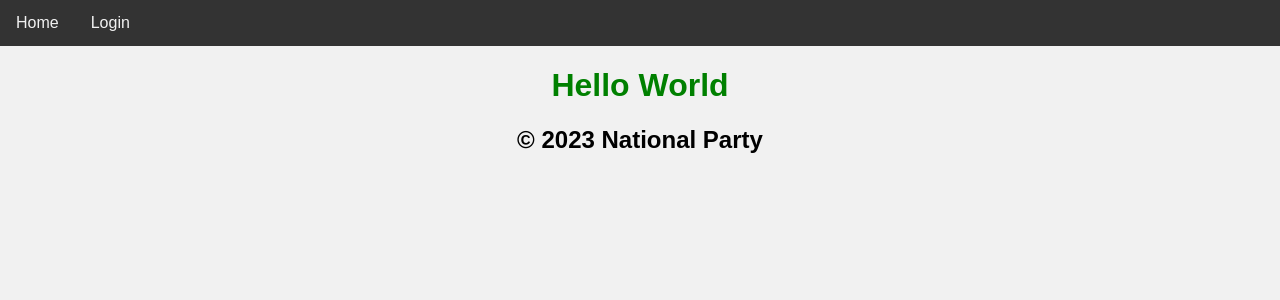
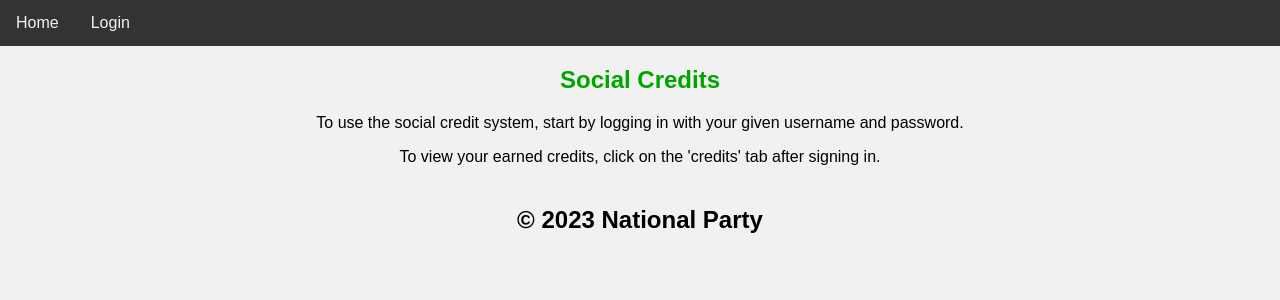
Before and after one commit to Jordan15761593619566/Social-Credits, a Flask app: page / in a window 1280 px wide. Shown: the part 80-380 px from the top of the page. Run offline with Flask 2, Linux system fonts and the light colour scheme.

Commit message:
sprint 3 end

```diff
--- a/routes.py
+++ b/routes.py
@@ -4,6 +4,7 @@
 from flask_login import LoginManager, login_user, current_user
 from forms import Select_Activity, Select_User
 import hashlib
+import time
 
 app = Flask(__name__)
 
@@ -43,20 +44,25 @@
         password = user_hashed_password.hexdigest()
         if user and user.check_password(password):
             login_user(user)
+            if user.permissions == "ADMINISTRATOR":
+                flash ('Successfully logged in with administrative permissions!', 'success') #Letting admin users know they have correct admin perms
+            else:
+                flash('Successfully logged in!', 'success')
             #now current_user is set to this user- redirect back to home
-            return render_template('home.html', page_title='HOME')
+            return redirect(url_for('root'))
 
         # Else flash an error message
         else:
-            flash("Username and password not recognised")
-    return render_template("login.html", page_title = 'login')
+            flash("Incorrect username or password. Please check your details and try again", 'error')
+    return render_template("login.html", page_title = 'Login')
 
 @app.route('/logout', methods=["GET","POST"])
 @login_required
 def logout():
     # log out the user
     logout_user()
-    return redirect(url_for('root'))
+    flash('Successfully logged out!', 'success')
+    return redirect(url_for('root')) # This redirect goes back to the homepage - the '/' (root) route
 
 # Home page route
 @app.route('/')
@@ -94,19 +100,27 @@
         db.session.add(new_user)
         db.session.commit()
 
-        flash("Successfully created account!")
+        flash("Successfully created account!", 'success')
     return redirect(url_for('admin'))
 
 @app.route('/credits', methods = ["GET","POST"])
 def credits():
+    # Getting the user information from the database, filtering with the current signed in user.
     user = models.User.query.filter_by(id=current_user.id).first()
     user_activities = models.User_Activities.query.filter_by(user_id = current_user.id).all()
+    # Getting the starting credits
     user_credits = user.credits
+    # Creating an empty list to append the activities to
     all_activities = []
+    # Every activity the user has completed
     for user_activity in user_activities:
+        # Getting the activity completed from the database
         activity = models.Activities.query.filter_by(id = user_activity.activity_id).first()
+        # Saving its value
         activity_value = activity.value
+        # Totalling the credits
         user_credits += activity_value
+        # Adding the activity to the list so it can be displayed in the table on the credits page.
         all_activities.append(activity)
     if request.method == "POST":
         return redirect(url_for("give_credits"))
@@ -135,9 +149,9 @@
             db.session.add(new_user_activity)
             try:
                 db.session.commit()
-                flash("Successfully updated user credits.")
+                flash("Successfully updated user credits.", 'success')
             except:
-                flash("Failed to update user's credits.")
+                flash("Failed to update user's credits.", 'error')
         return redirect(url_for('credits'))
     return render_template('give_credits.html', page_title = 'Give Credits', form = form, userform = userform)
 
@@ -154,6 +168,7 @@
             db.Session = db.Session.object_session(user)
             db.Session.delete(user)#delete it
             db.Session.commit()#commit change to db
+            flash('User successfully deleted!', 'success')
     return redirect(url_for('admin'))
 
 @app.route('/add_activity', methods = ['POST'])
@@ -166,22 +181,23 @@
 
         db.session.add(new_activity) # Adding the Activity object to the database session
         db.session.commit() # Commmiting the database session, saving it to the database, so it is saved and not just sitting in RAM.
+        flash('Successfully added new activity!', 'success')
     return redirect(url_for('admin'))
 
 @app.route('/delete_activity', methods = ['GET', 'POST'])
 def delete_activity():
-    deleteActivityForm = Select_Activity()
-    activities = models.Activities.query.all()
-    deleteActivityForm.activity.choices = [(activity.id, f"{activity.id} - {activity.type}") for activity in activities]
-    if request.method == "POST":
-        if deleteActivityForm.is_submitted():
-            print('a')
-            activity_id = deleteActivityForm.activity.data
-            activity = models.Activities.query.filter_by(id = activity_id).first()
+    deleteActivityForm = Select_Activity() # Assigning the Select_Activity form model
+    activities = models.Activities.query.all() # Pulling the activities from the database
+    deleteActivityForm.activity.choices = [(activity.id, f"{activity.id} - {activity.type}") for activity in activities] # Assigning them to the dropdownn form
+    if request.method == "POST": # If the webpage request returns a response with a 'POST' method
+        if deleteActivityForm.is_submitted(): # Ensuring the specific form is submitted, as multiple forms are present on the Admin page.
+            activity_id = deleteActivityForm.activity.data # Assigning the user's selection to a variable
+            activity = models.Activities.query.filter_by(id = activity_id).first() # Referencing it into the database to get all of the items' information
 
-            db.Session = db.Session.object_session(activity)
-            db.Session.delete(activity)
-            db.Session.commit()
+            db.Session = db.Session.object_session(activity) # Opening a new db Session in reference to the activity object
+            db.Session.delete(activity) # Deleting the activity
+            db.Session.commit() # Commiting it to the database
+            flash('Successfully deleted the activity!', 'success') # This flashes the success message to the user, below the nav bar. The success attribute makes it green.
     return redirect(url_for('admin'))
 
 if __name__ == "__main__":
--- a/static/layout.css
+++ b/static/layout.css
@@ -45,7 +45,7 @@
 .footer {
     background-color: #F1F1F1;
     text-align: center;
-    padding: 00px;
+    padding: 04px;
     font-family: Arial, Helvetica, sans-serif;
 }
 
@@ -64,10 +64,10 @@
     font-size: large;
 }
 .credit-table tr:nth-child(even) {
-    background-color: #ffd2fa;
+    background-color: #cdfccf;
 }
 
-.credit-table tr:hover {background-color: rgb(255, 188, 254);}
+.credit-table tr:hover {background-color: rgb(183, 255, 178);}
 
 .credit-table th, td {
     padding-top: 5px;
@@ -188,3 +188,39 @@
     margin: auto;
     text-align: center;
 }
+
+/* The home page text */
+.homeText {
+    width: 100%;
+    margin: auto;
+    text-align: center;
+}
+
+/* The alert message box */
+.alert {
+    padding: 15px;
+    background-color: #f44336; /* Red */
+    color: white;
+    margin-bottom: 15px;
+    font-family: Arial, Helvetica, sans-serif;
+    align: center;
+  }
+
+.alert.success {background-color: #04AA6D;}
+
+/* The close button */
+.closebtn {
+    margin-left: 15px;
+    color: white;
+    font-weight: bold;
+    float: right;
+    font-size: 22px;
+    line-height: 20px;
+    cursor: pointer;
+    transition: 0.3s;
+  }
+
+/* When moving the mouse over the close button */
+.closebtn:hover {
+    color: black;
+  }
--- a/templates/credits.html
+++ b/templates/credits.html
@@ -30,7 +30,7 @@
 {% if current_user.permissions == "ADMINISTRATOR" %}
 <div class = "creditButton">
     <form action = "" method = "post">
-        <input class = "giveCreditButton" type="submit" value="Give User Credits">
+        <input class = "submitButton" type="submit" value="Give User Credits">
     </form>
 </div>
 {% endif %}
--- a/templates/home.html
+++ b/templates/home.html
@@ -1,6 +1,10 @@
 {% extends 'layout.html' %}
 {% block content %}
 
-<h1 style="color:green";>Hello World</h1>
+<div class = "homeText">
+    <h2 style="color:rgb(0, 166, 0)";>Social Credits</h2>
+    <p>To use the social credit system, start by logging in with your given username and password.</p>
+    <p>To view your earned credits, click on the 'credits' tab after signing in.</p>
+</div>
 
 {% endblock %}
--- a/templates/layout.html
+++ b/templates/layout.html
@@ -7,6 +7,29 @@
   <body>
     {% include 'header.html' %}
     {% include 'nav.html' %}
+    <div>
+      {% with messages = get_flashed_messages(category_filter=["success"]) %}
+          {% if messages %}
+            <div class="alert success">
+              <span class="closebtn" onclick="this.parentElement.style.display='none';">&times;</span>
+              {% for message in messages %}
+                {{ message }}
+              {% endfor %}
+            </div>
+          {% endif %}
+      {% endwith %}
+
+      {% with errors = get_flashed_messages(category_filter=["error"]) %}
+        {% if errors %}
+        <div class="alert">
+          <span class="closebtn" onclick="this.parentElement.style.display='none';">&times;</span>
+            {% for msg in errors %}
+              {{ msg }}
+            {% endfor %}
+        </div>
+        {% endif %}
+      {% endwith %}
+    </div>
     <div class="mainbody">
       {% block content %}{% endblock %}
     </div>
--- a/templates/login.html
+++ b/templates/login.html
@@ -15,7 +15,7 @@
             <input type="password" name="password" id="password" placeholder="Password" class="loginPassword">
         </div>
         <div class="goButton">
-            <input type="submit" value="submit" class="submitButton">
+            <input type="submit" value="Login" class="submitButton">
         </div>
     </form>
 {% endif %}
```
Also changed, not shown: CreditsDB.db.
